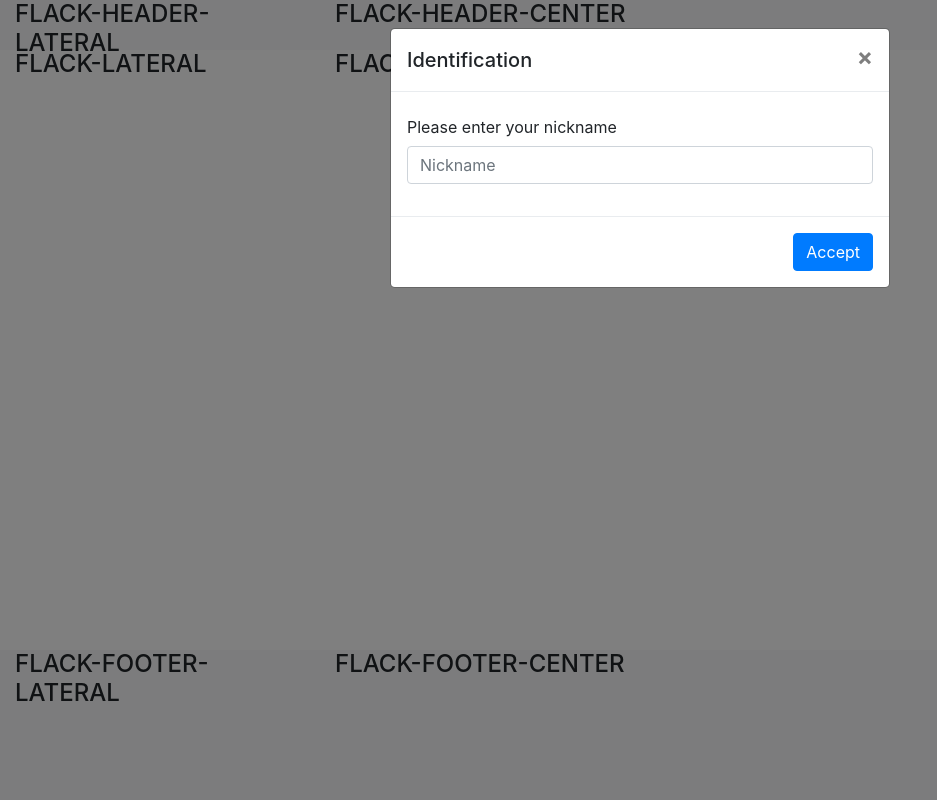
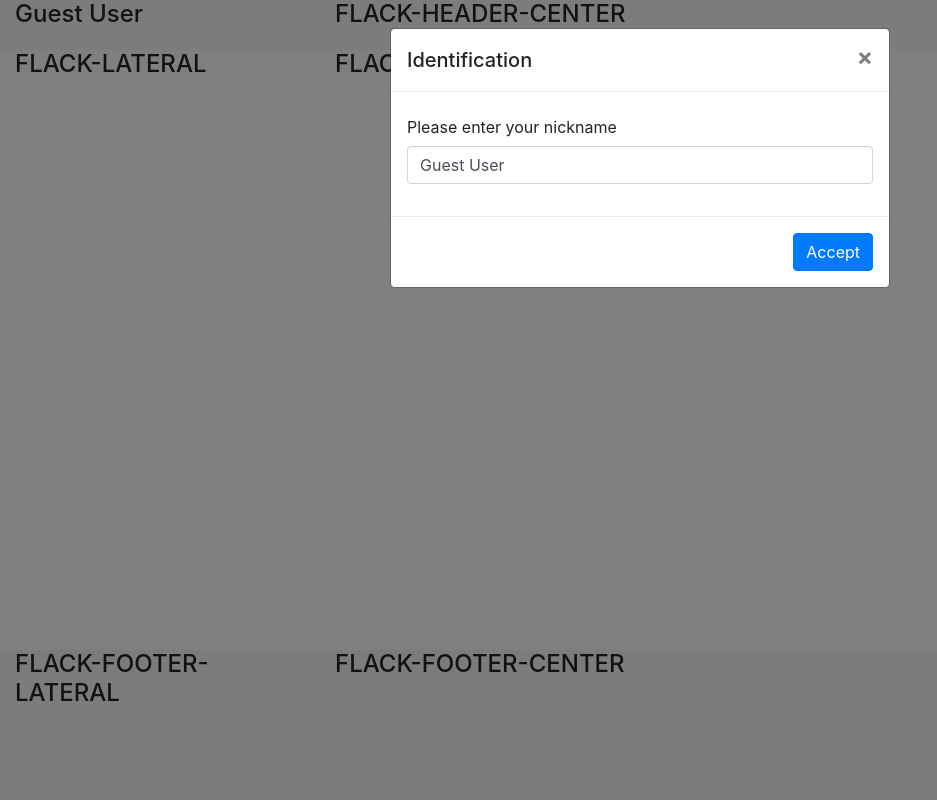
Before and after one commit to ajcantos/project2, a Flask app: page / in a window 1280 px wide. Shown: the whole page, without its empty margins (0-937 px from the left). Run offline with Flask 2, Linux system fonts and the light colour scheme; some libraries are stand-ins or nearby versions.

Commit message:
Now we get the nickname of the user and store it server-side

```diff
--- a/application.py
+++ b/application.py
@@ -1,13 +1,30 @@
 import os
 
-from flask import Flask, render_template
+from flask import Flask, session, render_template, request
+from flask_session import Session
 from flask_socketio import SocketIO, emit
 
 app = Flask(__name__)
+
+# COnfigure secret key
 app.config["SECRET_KEY"] = os.getenv("SECRET_KEY")
+
+# Configure session to use filesystem
+app.config["SESSION_PERMANENT"] = False
+app.config["SESSION_TYPE"] = "filesystem"
+
 socketio = SocketIO(app)
-
+Session(app)
 
 @app.route("/")
 def index():
-    return render_template('index.html')
+    nickname = session.get('nickname')
+    if nickname is None:
+        nickname = 'Guest User'
+    return render_template('index.html', nickname=nickname)
+
+@app.route("/store-nickname", methods=["POST"])
+def store_nickname():
+    nickname = request.form.get('nickname')
+    session['nickname'] = nickname
+    return nickname
--- a/static/index.js
+++ b/static/index.js
@@ -1,8 +1,51 @@
 document.addEventListener('DOMContentLoaded', function() {
-
     // Launch modal to get user
     $('#modalGetUser').modal('show');
 
-    // Other actions
+    // Assign onclick handler for user modal
+    document.getElementById('acceptModalGetUser').addEventListener('click', function() { get_user(); });
+    //document.getElementById('acceptModalGetUser').onclick = get_user; // Alternative
 
+    // Assign onkeyup handler for user modal
+    document.getElementById('nicknameModalGetUser').addEventListener('keyup', function(event) { get_user_from_keyboard(event); });
 });
+
+/**
+ * Get the nickname from the user with ENTER key
+ */
+function get_user_from_keyboard(event) {
+    // Number 13 is the "Enter" key on the keyboard
+    if (event.keyCode === 13) {
+        // Cancel the default action, if needed
+        event.preventDefault();
+
+        // Trigger the button element with a click
+        document.getElementById("acceptModalGetUser").click();
+    }
+}
+
+/**
+ * Get the nickname from the user
+ */
+function get_user() {
+    // Get nickname from the modal
+    const nickname = document.querySelector('#nicknameModalGetUser').value
+
+    // Hide the modal
+    $('#modalGetUser').modal('hide');
+
+    // Insert the new nickname in the DOM
+    document.querySelector('#header-lateral-nickname').innerHTML = nickname;
+
+    /* Send the nickname back to the server */
+    // Create request and open it
+    const request = new XMLHttpRequest();
+    request.open('POST', '/store-nickname');
+
+    // Add data to send with request
+    const data = new FormData();// Send the data//
+    data.append('nickname', nickname);
+
+    // Send the data
+    request.send(data);
+}
--- a/templates/index.html
+++ b/templates/index.html
@@ -14,35 +14,27 @@
         <!-- Own CSS -->
         <link rel="stylesheet" href="{{ url_for('static', filename='styles.css') }}">
 
-        <!-- jQuery first, then Popper.js, then Bootstrap JS -->
-        <script src="https://code.jquery.com/jquery-3.3.1.slim.min.js" integrity="sha384-q8i/X+965DzO0rT7abK41JStQIAqVgRVzpbzo5smXKp4YfRvH+8abtTE1Pi6jizo" crossorigin="anonymous"></script>
-        <script src="https://cdnjs.cloudflare.com/ajax/libs/popper.js/1.14.3/umd/popper.min.js" integrity="sha384-ZMP7rVo3mIykV+2+9J3UJ46jBk0WLaUAdn689aCwoqbBJiSnjAK/l8WvCWPIPm49" crossorigin="anonymous"></script>
-        <script src="https://stackpath.bootstrapcdn.com/bootstrap/4.1.3/js/bootstrap.min.js" integrity="sha384-ChfqqxuZUCnJSK3+MXmPNIyE6ZbWh2IMqE241rYiqJxyMiZ6OW/JmZQ5stwEULTy" crossorigin="anonymous"></script>
-
-        <!-- My own local JS -->
-        <script src="{{ url_for('static', filename='index.js') }}"></script>
-
         <title>Look4Books</title>
     </head>
     <body>
         <!-- Modal to get user -->
-        <div class="modal fade" id="modalGetUser" tabindex="-1" role="dialog" aria-labelledby="exampleModalLongTitle" aria-hidden="true">
+        <div class="modal fade" id="modalGetUser" tabindex="-1" role="dialog" aria-labelledby="modalGetUserTitle" aria-hidden="true">
             <div class="modal-dialog" role="document">
                 <div class="modal-content">
                     <div class="modal-header">
-                  <h5 class="modal-title">Identification</h5>
+                        <h5 class="modal-title" id="modalGetUserTitle">Identification</h5>
                         <button type="button" class="close" data-dismiss="modal" aria-label="Close">
                             <span aria-hidden="true">&times;</span>
                         </button>
                     </div>
                     <div class="modal-body">
                         <div class="form-group">
-                        <label for="nickname" class="col-form-label">Please enter your nickname</label>
-                        <input type="text" class="form-control" id="nicknameModalGetUser" placeholder="Nickname">
+                            <label for="nicknameModalGetUser" class="col-form-label">Please enter your nickname</label>
+                            <input type="text" class="form-control" name="nicknameModalGetUser" id="nicknameModalGetUser" placeholder="Nickname" value="{{ nickname }}">
                         </div>
                     </div>
                     <div class="modal-footer">
-                  <button type="button" class="btn btn-primary" id="acceptModalGetUser">Accept</button>
+                        <input type="submit" class="btn btn-primary" id="acceptModalGetUser" value="Accept">
                     </div>
                 </div>
             </div>
@@ -54,7 +46,7 @@
                 <div class="row" id="flack-header" style="height: 50px;">
                     <!-- Flack header lateral -->
                     <div class="col-3">
-                        <h4>FLACK-HEADER-LATERAL</h4>
+                        <h4 id="header-lateral-nickname">{{ nickname }}</h4>
                     </div>
                     <!-- Flack header center -->
                     <div class="col-9">
@@ -95,5 +87,13 @@
                 </div>
             </div>
         </footer>
+
+        <!-- jQuery first, then Popper.js, then Bootstrap JS -->
+        <script src="https://code.jquery.com/jquery-3.3.1.slim.min.js" integrity="sha384-q8i/X+965DzO0rT7abK41JStQIAqVgRVzpbzo5smXKp4YfRvH+8abtTE1Pi6jizo" crossorigin="anonymous"></script>
+        <script src="https://cdnjs.cloudflare.com/ajax/libs/popper.js/1.14.3/umd/popper.min.js" integrity="sha384-ZMP7rVo3mIykV+2+9J3UJ46jBk0WLaUAdn689aCwoqbBJiSnjAK/l8WvCWPIPm49" crossorigin="anonymous"></script>
+        <script src="https://stackpath.bootstrapcdn.com/bootstrap/4.1.3/js/bootstrap.min.js" integrity="sha384-ChfqqxuZUCnJSK3+MXmPNIyE6ZbWh2IMqE241rYiqJxyMiZ6OW/JmZQ5stwEULTy" crossorigin="anonymous"></script>
+
+        <!-- My own local JS -->
+        <script src="{{ url_for('static', filename='index.js') }}"></script>
     </body>
 </html>
```
Lines whose indentation alone changed are shown as unchanged.
